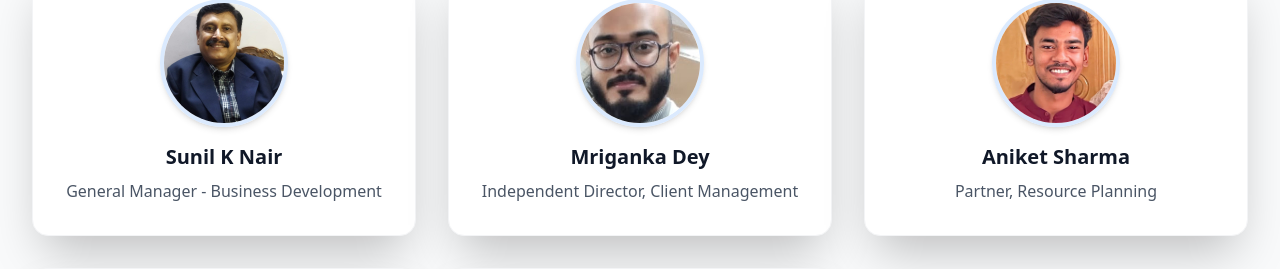
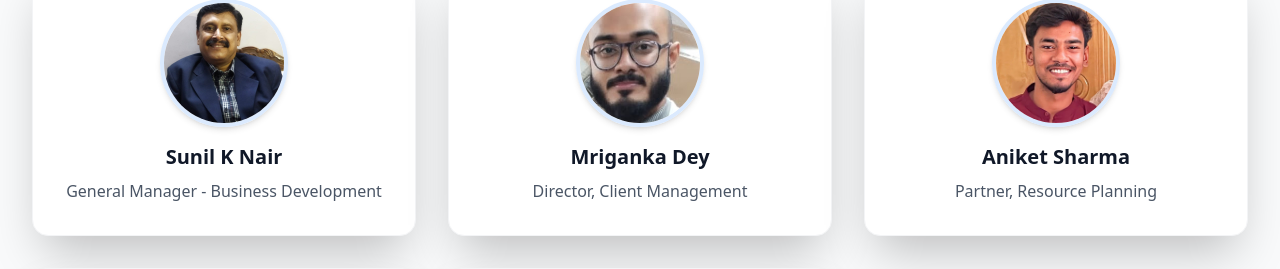
Before and after one commit to vgokul27/Labour-Bridge, a React (Vite) app in the folder labour-bridge/: page /about in a window 1280 px wide. Shown: the part 1401-1670 px from the top of the page. Built offline with nearby package versions, Linux system fonts and the light colour scheme.

Commit message:
Leadership team updated 2

```diff
--- a/labour-bridge/src/components/AboutSection.jsx
+++ b/labour-bridge/src/components/AboutSection.jsx
@@ -47,7 +47,7 @@ const AboutSection = () => {
     },
     {
       name: "Mriganka Dey",
-      role: "Independent Director, Client Management",
+      role: "Director, Client Management",
       image: "mriganka-dey.jpg",
     },
     {
```
